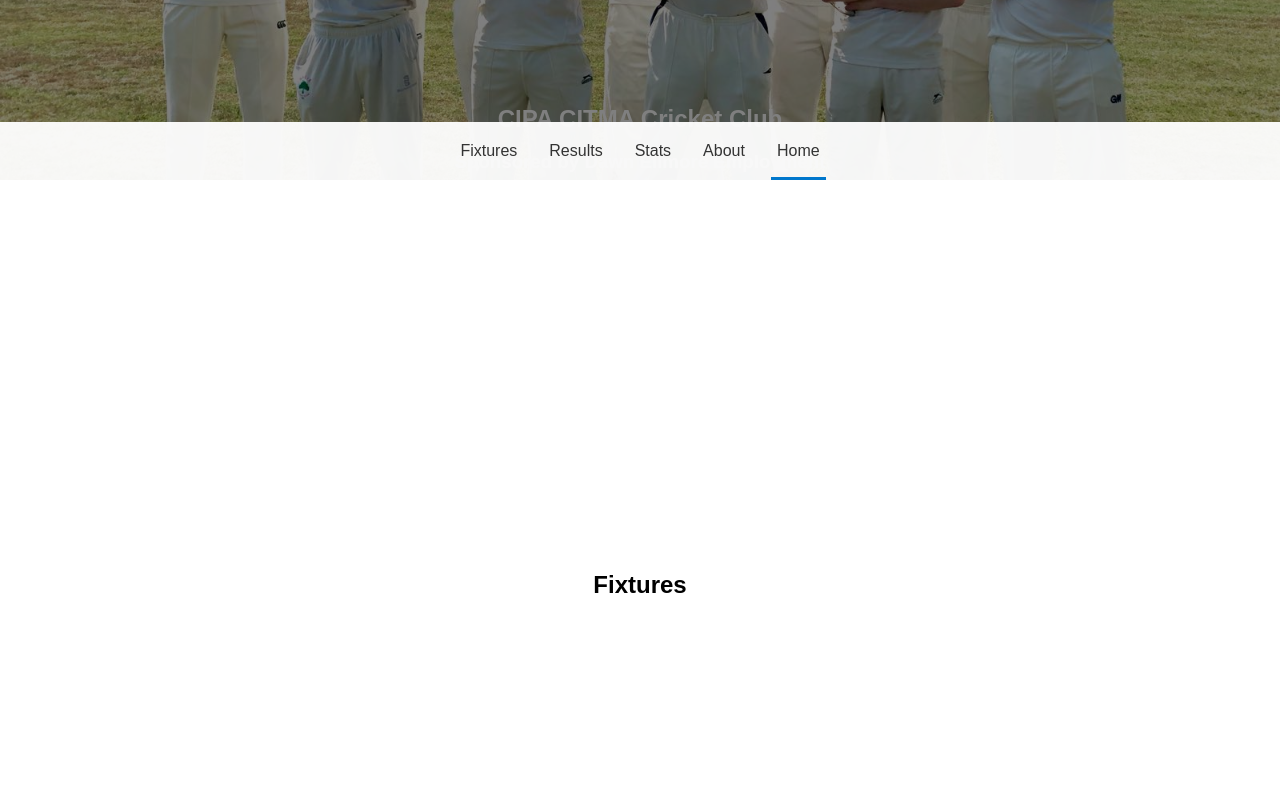
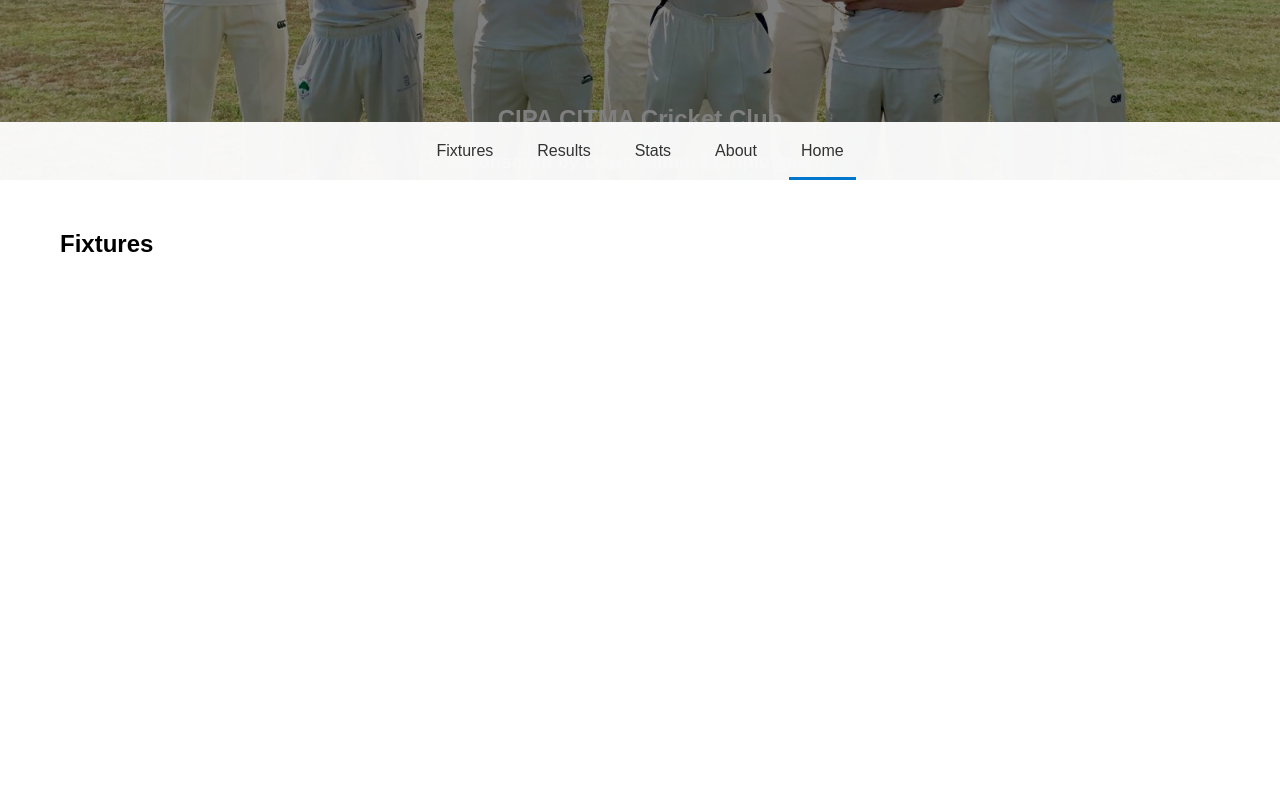
Before and after one commit to andyspurr/cipacc, a plain HTML site: page gpt_version.html in a window 1280 px wide. Shown: the part 620-1420 px from the top of the page. Drawn offline with nearby package versions, Linux system fonts and the light colour scheme.

Commit message:
tab section

```diff
--- a/style.css
+++ b/style.css
@@ -69,12 +69,31 @@ h1, h3 { margin: 0.4em 0; }
 /* ===== TABS ===== */
 .et-hero-tab {
   text-decoration: none;
-  color: #333;
-  padding: 8px 6px;
+  color: #333;          /* same text color for all tabs */
+  padding: 8px 12px;    /* same spacing */
   display: inline-block;
-  transition: color 0.2s;
+  transition: color 0.2s, background 0.2s;
+  position: relative;
 }
-.et-hero-tab:hover { color: #0077cc; }
+
+/* Optional: active/focus/hover highlight */
+.et-hero-tab:hover,
+.et-hero-tab.active {
+  color: #0077cc;
+}
+
+/* Slider bar */
+.et-hero-tab-slider {
+  position: absolute;
+  bottom: 0;
+  height: 3px;
+  background: #0077cc;
+  transition: left 0.25s ease, width 0.25s ease;
+  left: 0;
+  width: 0;
+  z-index: 2;
+}
+
 
 /* ===== SLIDER BAR ===== */
 .et-hero-tab-slider {
@@ -92,14 +111,6 @@ h1, h3 { margin: 0.4em 0; }
   padding: 0 20px;
 }
 
-/* First main section fills viewport minus menu */
-#tab-fixtures {
-  min-height: calc(100vh - 70px); /* adjust 70px to match menu height */
-  display: flex;
-  justify-content: center;
-  align-items: center;
-}
-
 /* Other sections scroll normally */
 .et-slide {
   min-height: 600px;
```
